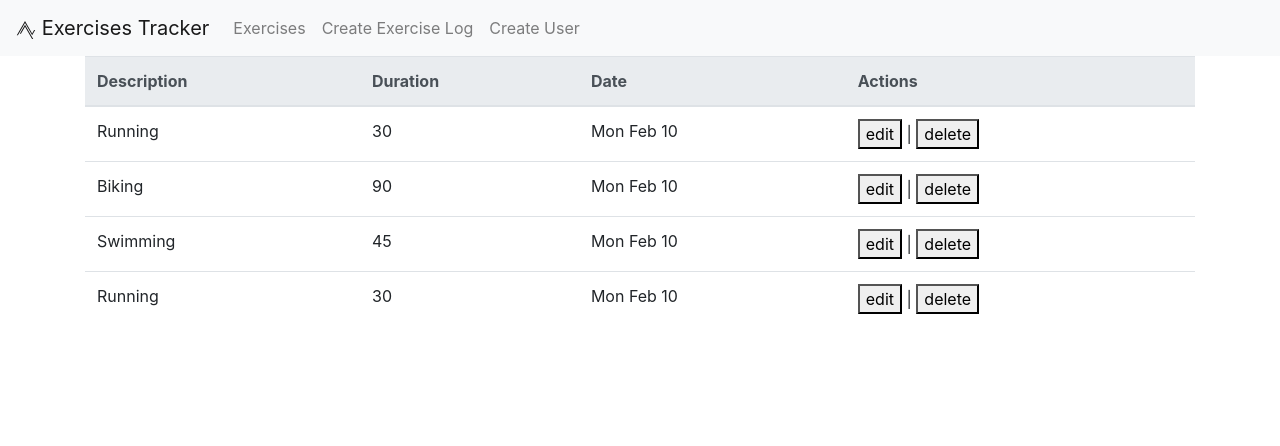
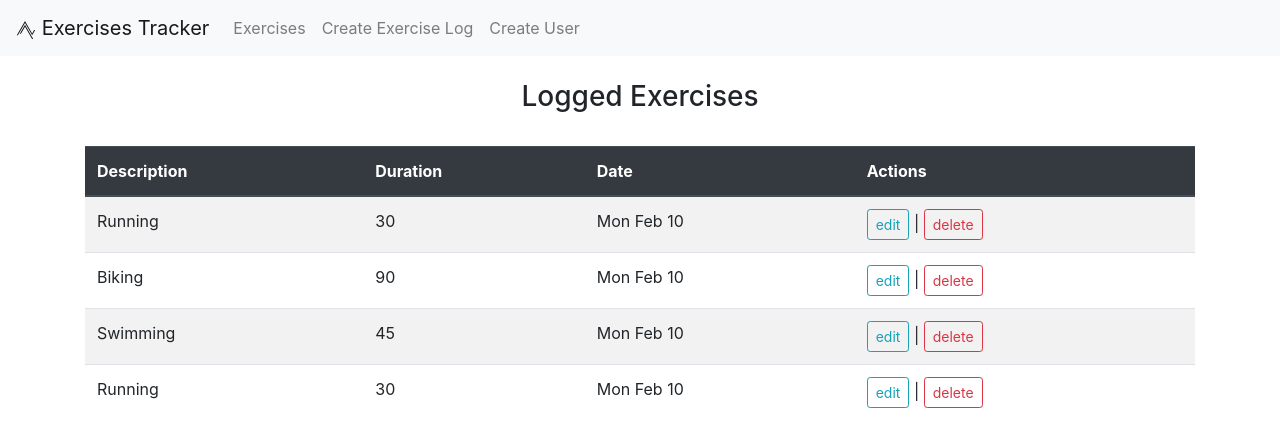
Before and after one commit to Quentin0292/ExerciseTrackerApp, a React (Create React App) app in the folder client/: page / in a window 1280 px wide. Shown: the top 446 px of the page. Built offline with nearby package versions, Linux system fonts and the light colour scheme; the HTML template or start-up script is replaced by a standard one.

Commit message:
add some style in my CreateExercise, ExerciseItem and ExercisesList

```diff
--- a/client/src/components/exercises/CreateExercise.js
+++ b/client/src/components/exercises/CreateExercise.js
@@ -13,18 +13,26 @@ const CreateExercise = props => {
   useEffect(() => {
     setExercise({
       description: '',
-      duration: 0,
+      duration: '',
       date: new Date()
     });
   }, [exerciseContext]);
 
   const [exercise, setExercise] = useState({
     description: '',
-    duration: 0,
+    duration: '',
     date: new Date()
   });
 
   const { description, duration, date } = exercise;
+
+  const handleChange = e => {
+    setExercise({ ...exercise, [e.target.name]: e.target.value });
+  };
+
+  const handleChangeDate = date => {
+    setExercise({ ...exercise, date: date });
+  };
 
   const onSubmit = e => {
     e.preventDefault();
@@ -32,13 +40,9 @@ const CreateExercise = props => {
     props.history.push('/');
   };
 
-  const handleChange = e => {
-    setExercise({ ...exercise, [e.target.name]: e.target.value });
-  };
-
   return (
     <Fragment>
-      <h3>Create New Exercise Log</h3>
+      <h3 className='text-center p-4'>Create New Exercise Log</h3>
       <form onSubmit={onSubmit}>
         <div className='form-group'>
           <label htmlFor='description'>Description: </label>
@@ -66,10 +70,10 @@ const CreateExercise = props => {
         <div className='form-group'>
           <label htmlFor='date'>Date:</label>
           <div>
-            <DatePicker name='date' selected={date} onChange={handleChange} />
+            <DatePicker selected={date} onChange={handleChangeDate} />
           </div>
         </div>
-        <button type='submit' className='btn btn-primary btn-block'>
+        <button type='submit' className='btn btn-info btn-block'>
           Add
         </button>
       </form>
--- a/client/src/components/exercises/ExerciseItem.js
+++ b/client/src/components/exercises/ExerciseItem.js
@@ -10,7 +10,8 @@ const ExerciseItem = ({ exercise }) => {
       <td>{duration}</td>
       <td>{date.toString().substring(0, 10)}</td>
       <td>
-        <button>edit</button> | <button>delete</button>
+        <button className='btn btn-outline-info btn-sm'>edit</button> |{' '}
+        <button className='btn btn-outline-danger btn-sm'>delete</button>
       </td>
     </tr>
   );
--- a/client/src/components/exercises/ExercisesList.js
+++ b/client/src/components/exercises/ExercisesList.js
@@ -16,8 +16,10 @@ const ExercisesList = () => {
 
   return (
     <Fragment>
-      <table className='table'>
-        <thead className='thead-light'>
+      <h3 className='text-center p-4'>Logged Exercises</h3>
+      <div className='table-responsive-sm'>
+        <table className='table table-striped'>
+          <thead className='thead-dark'>
             <tr>
               <th>Description</th>
               <th>Duration</th>
@@ -27,6 +29,7 @@ const ExercisesList = () => {
           </thead>
           <tbody>{exercisesList()}</tbody>
         </table>
+      </div>
     </Fragment>
   );
 };
```
Lines whose indentation alone changed are shown as unchanged.
